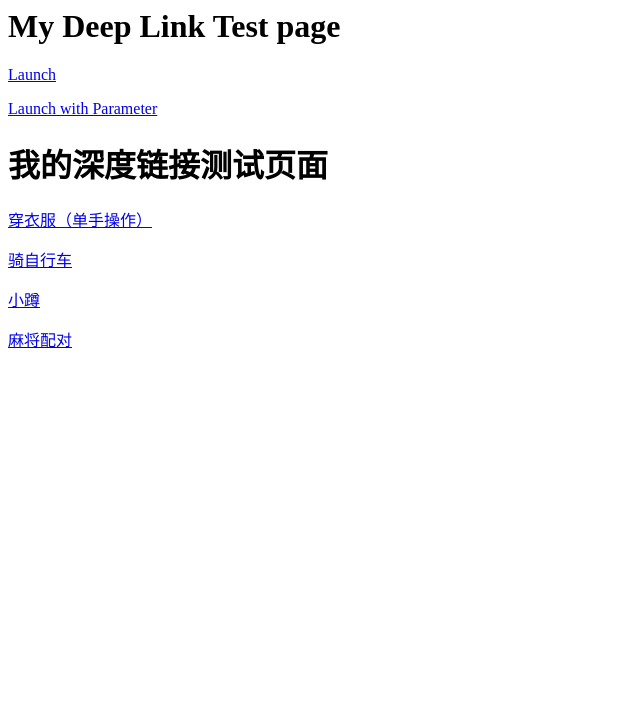
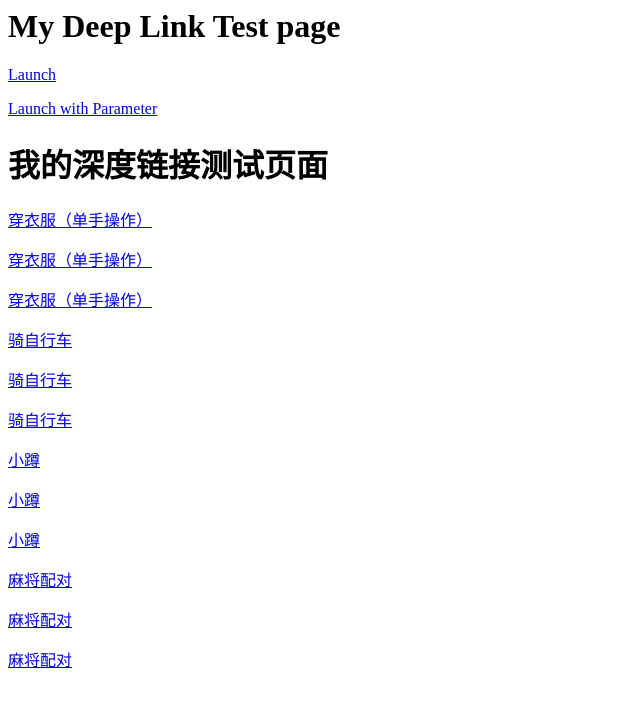
Before and after one commit to migemadesign/TestWebHtml, a plain HTML site: page index.html in a window 1280 px wide. Shown: the whole page, without its empty margins (0-640 px from the left). Drawn offline with Linux system fonts and the light colour scheme.

Commit message:
Add difficulty(easy normal hard)

```diff
--- a/index.html
+++ b/index.html
@@ -30,9 +30,17 @@
        <p><a href="#" onclick="launchWithParameter()">Launch with Parameter</a></p>
 
  <h1>我的深度链接测试页面</h1>
-       <p><a href="unitydl://mylink?PutOnClothesWithOnehand">穿衣服（单手操作）</a></p>
-       <p><a href="unitydl://mylink?CyclingBiking">骑自行车</a></p>
-       <p><a href="unitydl://mylink?MiniSquat">小蹲</a></p>
-       <p><a href="unitydl://mylink?MahjongPairMatching">麻将配对</a></p>
+       <p><a href="unitydl://mylink?PutOnClothesWithOnehand&difficulty=Easy">穿衣服（单手操作）</a></p>
+       <p><a href="unitydl://mylink?PutOnClothesWithOnehand&difficulty=Normal">穿衣服（单手操作）</a></p>
+       <p><a href="unitydl://mylink?PutOnClothesWithOnehand&difficulty=Hard">穿衣服（单手操作）</a></p>
+       <p><a href="unitydl://mylink?CyclingBiking&difficulty=Easy">骑自行车</a></p>
+       <p><a href="unitydl://mylink?CyclingBiking&difficulty=Normal">骑自行车</a></p>
+       <p><a href="unitydl://mylink?CyclingBiking&difficulty=Hard">骑自行车</a></p>
+       <p><a href="unitydl://mylink?MiniSquat&difficulty=Easy">小蹲</a></p>
+       <p><a href="unitydl://mylink?MiniSquat&difficulty=Normal">小蹲</a></p>
+       <p><a href="unitydl://mylink?MiniSquat&difficulty=Hard">小蹲</a></p>
+       <p><a href="unitydl://mylink?MahjongPairMatching&difficulty=Easy">麻将配对</a></p>
+       <p><a href="unitydl://mylink?MahjongPairMatching&difficulty=Normal">麻将配对</a></p>
+       <p><a href="unitydl://mylink?MahjongPairMatching&difficulty=Hard">麻将配对</a></p>
     </body>
 </html>
```
